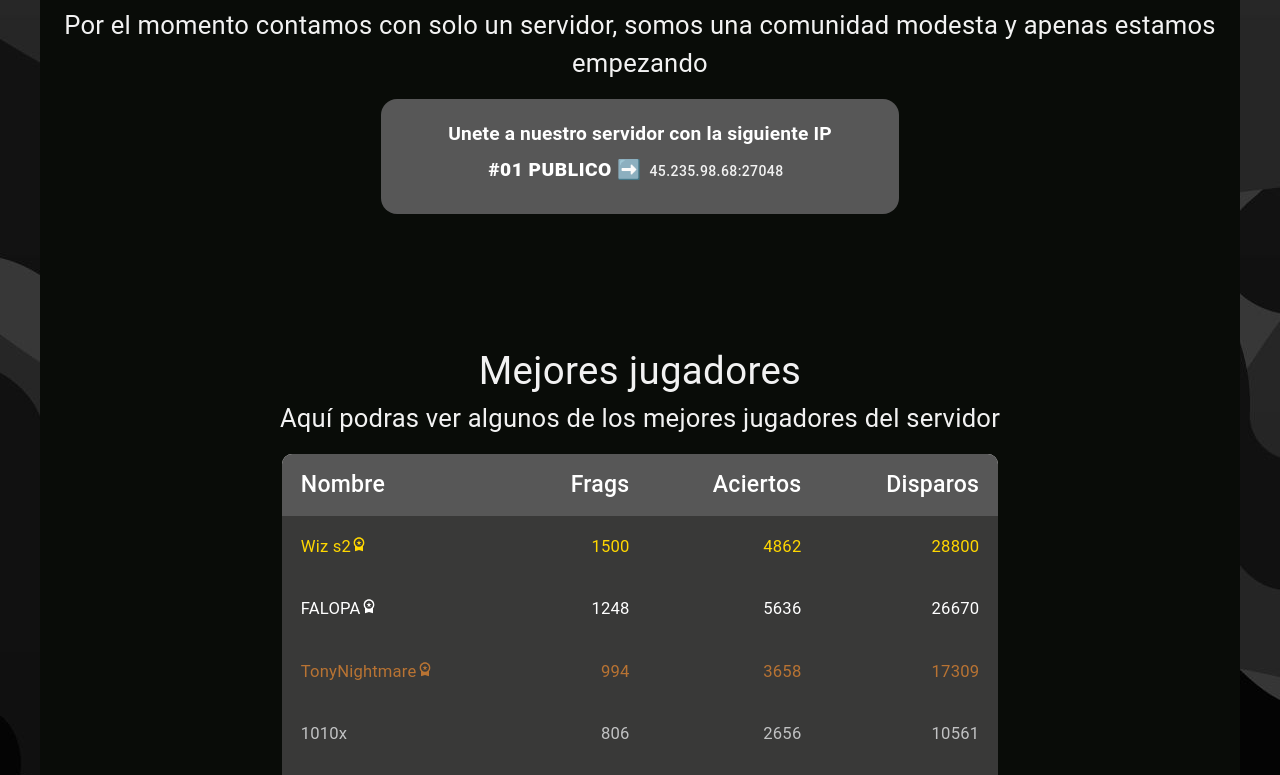
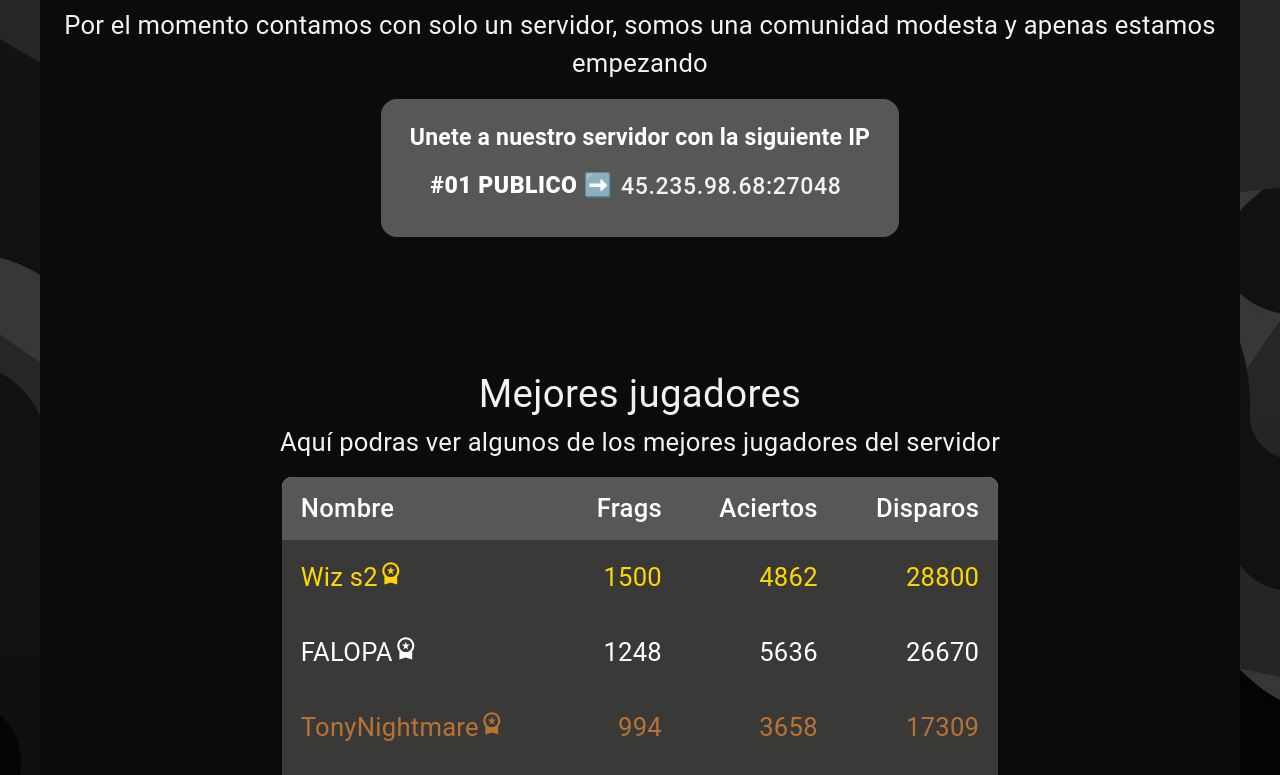
Before and after one commit to SK-ClaudioBustos/fisuras-gaming, a Next.js app: page / in a window 1280 px wide. Shown: the part 700-1475 px from the top of the page. Built offline with nearby package versions, Linux system fonts and the light colour scheme.

Commit message:
feat: ultimos cambios antes de subida

```diff
--- a/src/app/components/ServerBox/ServerBox.tsx
+++ b/src/app/components/ServerBox/ServerBox.tsx
@@ -42,7 +42,7 @@ export default function ServerBox() {
                     </TypographyOverline>
                     <TypographyHeading gutterBottom>
                         #01 PUBLICO ➡️
-                        <Button color="primary" onClick={handleClick}>45.235.98.68:27048</Button>
+                        <Button sx={{fontSize: "1.8vw"}} onClick={handleClick}>45.235.98.68:27048</Button>
                         <Snackbar
                             TransitionComponent={SlideTransition}
                             open={open}
--- a/src/app/components/ServerBox/StyledCard.tsx
+++ b/src/app/components/ServerBox/StyledCard.tsx
@@ -19,10 +19,10 @@ const StyledCard = styled(Card)(({ theme: { breakpoints, spacing } }) => ({
     background: color1,
     fontSize: "2vw",
     [breakpoints.down("md")]: {
-        width: "70%"
+        width: "50%"
     },
     [breakpoints.down("sm")]: {
-        width: "90%"
+        width: "60%"
     }
 }));
 
--- a/src/app/components/ServerBox/TypographyHeading.tsx
+++ b/src/app/components/ServerBox/TypographyHeading.tsx
@@ -2,7 +2,7 @@ import { styled, Typography } from "@mui/material";
 
 const TypographyHeading = styled(Typography)(({ }) => ({
     fontWeight: 900,
-    fontSize: "1.5vw",
+    fontSize: "1.8vw",
     color: "#ffffff",
     letterSpacing: 0.5,
     margin: "0"
--- a/src/app/components/ServerBox/TypographyOverline.tsx
+++ b/src/app/components/ServerBox/TypographyOverline.tsx
@@ -5,7 +5,7 @@ const TypographyOverline = styled(Typography)(({ }) => ({
     lineHeight: 2,
     color: "#ffffff",
     fontWeight: "bold",
-    fontSize: "1.5vw",
+    fontSize: "1.8vw",
     margin: "0"
 }));
 
--- a/src/app/components/TablePlayerScore.tsx
+++ b/src/app/components/TablePlayerScore.tsx
@@ -1,7 +1,7 @@
 "use client"
 
 import WorkspacePremiumIcon from '@mui/icons-material/WorkspacePremium';
-import { Box, Typography, useMediaQuery } from '@mui/material';
+import { Box, Typography } from '@mui/material';
 import Paper from '@mui/material/Paper';
 import { styled } from '@mui/material/styles';
 import Table from '@mui/material/Table';
@@ -18,17 +18,17 @@ const StyledTableCell = styled(TableCell)(({ theme }) => ({
   [`&.${tableCellClasses.head}`]: {
     borderBottom: "none",
     backgroundColor: color1,
-    fontSize: "1.8vw",
+    fontSize: "2vw",
     color: theme.palette.common.white,
   },
   [`&.${tableCellClasses.body}`]: {
     borderBottom: "none",
-    fontSize: "1.3vw",
+    fontSize: "2vw",
     backgroundColor: color3,
   },
 }));
 
-const StyledTableRow = styled(TableRow)(({ theme }) => ({
+const StyledTableRow = styled(TableRow)(() => ({
   '&:last-child td, &:last-child th': {
     border: 0,
   },
@@ -52,7 +52,6 @@ const tableStyles = {
   margin: "auto",
   boxShadow: "none",
   borderRadius: "10px",
-  fontSize: "3vw"
 }
 
 export default function TablePlayerScore() {
@@ -83,7 +82,7 @@ export default function TablePlayerScore() {
                   {player.nick}
                   {
                     [0, 1, 2].includes(key) && (
-                      <WorkspacePremiumIcon sx={{ fontSize: "1rem" }} />
+                      <WorkspacePremiumIcon sx={{ fontSize: "2vw" }} />
                     )
                   }
                 </StyledTableCell>
--- a/src/app/data/reviewsData.ts
+++ b/src/app/data/reviewsData.ts
@@ -29,11 +29,6 @@ const Reviews: ReseniaUsuario[] = [
         nombre: "La paki",
         rango: "Jugadora Casual",
         descripcion: "Prefiero quedarme en casa viciando que salir afuera jajaja"
-    },
-    {
-        nombre: "Stopping Power",
-        rango: "Admin",
-        descripcion: "Me la como doblada, y que?"
     },
     {
         nombre: "El papu",
--- a/src/app/layout.tsx
+++ b/src/app/layout.tsx
@@ -9,11 +9,8 @@ import { color2, color5 } from "./styles/colors";
 import "./styles/globals.css";
 import "./styles/reset.css";
 import theme from "./styles/theme";
+import Head from "next/head";
 
-export const metadataPage: Metadata = {
-  title: "Fisuras Gaming",
-  description: "El mejor servidor de Counter Strike",
-};
 const font = Ubuntu({ weight: "400", subsets: ["latin"] });
 
 const bodyStyles = {
@@ -38,6 +35,10 @@ export default function RootLayout({
 }>) {
   return (
     <html lang="en">
+      <Head>
+        <title>Fisuras Gaming</title>
+        <meta property="og:title" content="Fisuras Gaming" key="title" />
+      </Head>
       <body className={font.className} style={bodyStyles}>
         <ThemeProvider theme={theme}>
           <Navbar />
```
Also changed, not shown: 1 other file (tests, documents, lock files or other folders).
